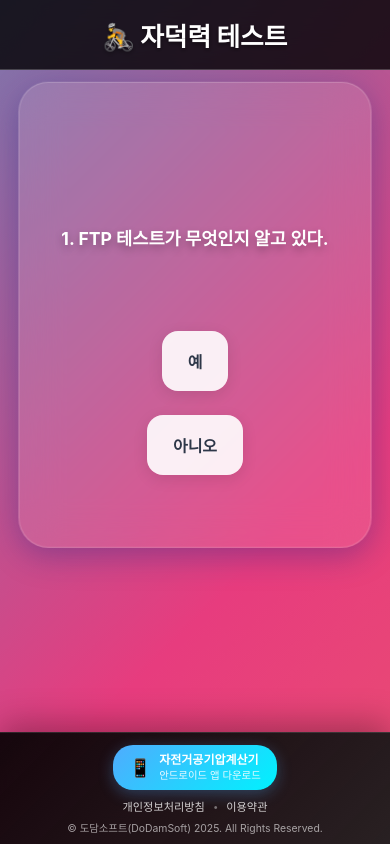
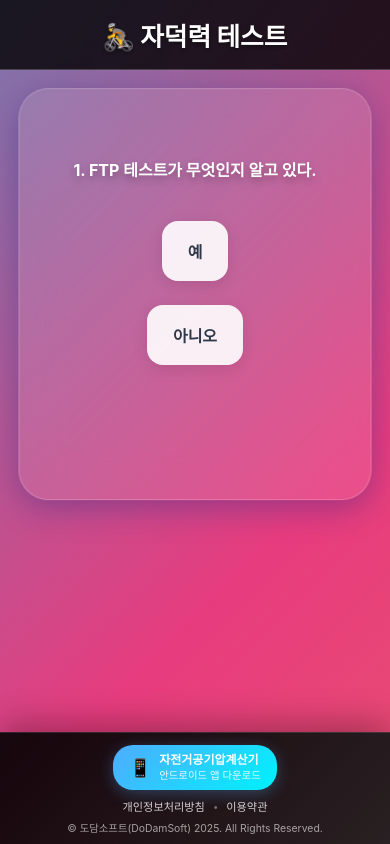
Before and after one commit to jshag90/jadeoktest, a website: page index.html in a window 390 px wide. Shown: the top 844 px of the page. Drawn offline with nearby package versions, Linux system fonts and the light colour scheme; a script that the page names is missing; a web font is replaced by a local one.

Commit message:
제일 작은 화면 크기 css 수정

```diff
--- a/index.html
+++ b/index.html
@@ -27,13 +27,13 @@
       name="naver-site-verification"
       content="f3e077ef88a458aee9e127cda3328c2ece62eb07"
     />
-    <script
+    <!-- <script
       async
       src="https://pagead2.googlesyndication.com/pagead/js/adsbygoogle.js?client=ca-pub-6669682457787065"
       crossorigin="anonymous"
-    ></script>
+    ></script> -->
     <style>
-      @import url("https://fonts.googleapis.com/css2?family=Pretendard:wght@300;400;500;600;700;800&display=swap");
+      /*   @import url("https://fonts.googleapis.com/css2?family=Pretendard:wght@300;400;500;600;700;800&display=swap"); */
 
       * {
         box-sizing: border-box;
@@ -91,9 +91,9 @@
         flex: 0 0 100%;
         display: flex;
         flex-direction: column;
-        justify-content: center;
+        justify-content: flex-start;
         align-items: center;
-        padding: 2rem;
+        padding-top: 12rem; /* 위쪽만 2rem */
         position: relative;
         min-height: calc(100vh - 80px);
         overflow-y: auto;
@@ -102,12 +102,12 @@
       .slide::before {
         content: "";
         position: absolute;
-        top: 45%;
+        top: 38%;
         left: 50%;
         transform: translate(-50%, -50%);
         width: 90%;
         max-width: 500px;
-        height: 80%;
+        height: 70%;
         background: var(--glass-bg);
         backdrop-filter: blur(20px);
         border-radius: 30px;
@@ -525,12 +525,12 @@
         .slide::before {
           content: "";
           position: absolute;
-          top: 38%;
+          top: 35%;
           left: 50%;
           transform: translate(-50%, -50%);
           width: 90%;
           max-width: 500px;
-          height: 68%;
+          height: 60%;
           background: var(--glass-bg);
           backdrop-filter: blur(20px);
           border-radius: 30px;
@@ -682,12 +682,12 @@
 
       @media (max-width: 400px) {
         .question {
-          font-size: 1.1rem;
-          margin-top: 0; /* 또는 -10px 정도로만 */
+          font-size: 1rem;
+          margin-top: 6rem; /* 또는 -10px 정도로만 */
         }
         .buttons {
           align-items: center;
-          margin-top: 0; /* 또는 -5px 정도로만 */
+          margin-top: -2.5rem; /* 또는 -5px 정도로만 */
         }
       }
     </style>
@@ -1105,20 +1105,7 @@
         <div class="copyright">
           © 도담소프트(DoDamSoft) 2025. All Rights Reserved.
         </div>
-      </div>
-    </footer>
-    <!-- 카카오 배너 광고 (푸터 바로 위) -->
-    <div
-      style="
-        width: 100vw;
-        display: flex;
-        justify-content: center;
-        position: fixed;
-        bottom: 56px;
-        left: 0;
-        z-index: 99998;
-      "
-    >
+
         <ins
           class="kakao_ad_area"
           style="display: none"
@@ -1126,11 +1113,12 @@
           data-ad-width="320"
           data-ad-height="50"
         ></ins>
-    </div>
         <script
           type="text/javascript"
           src="//t1.daumcdn.net/kas/static/ba.min.js"
           async
         ></script>
+      </div>
+    </footer>
   </body>
 </html>
```
Also changed, not shown: package.json (added, +16 -0 lines). Lines whose indentation alone changed are shown as unchanged.
